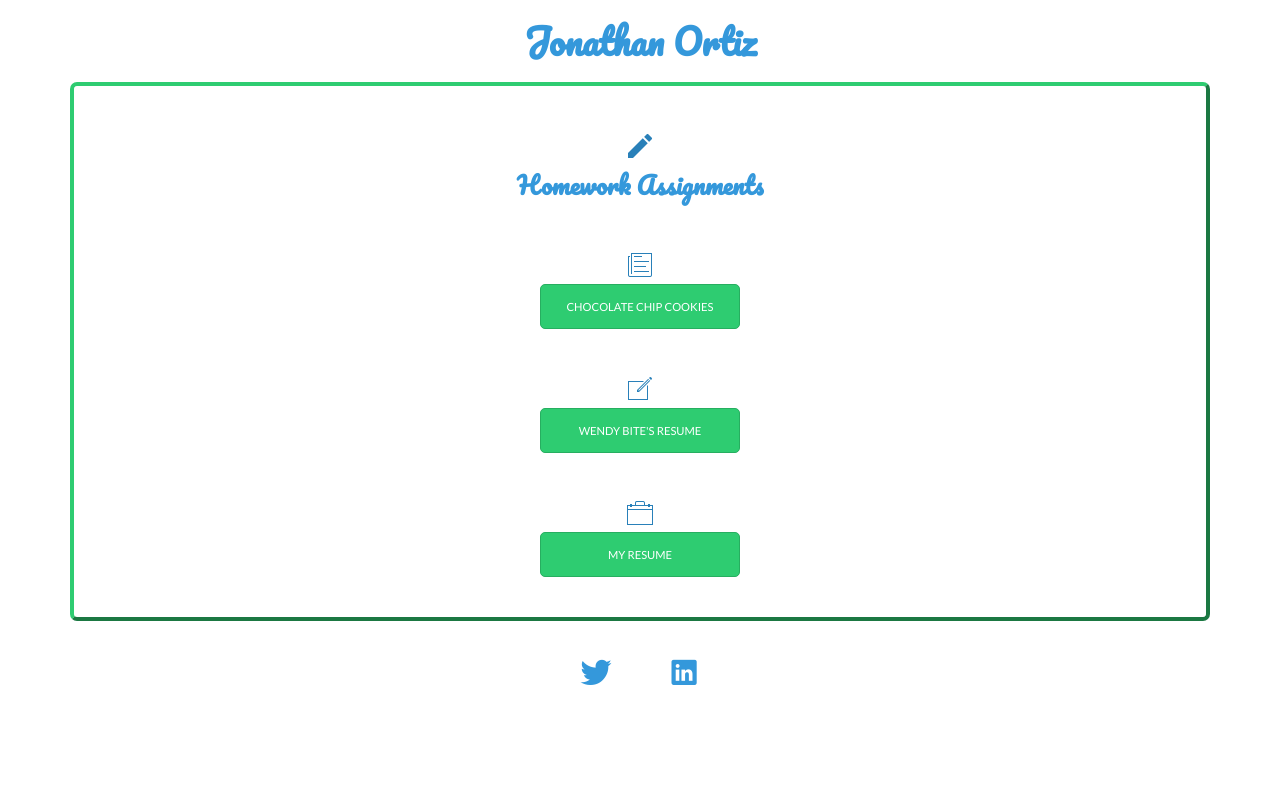
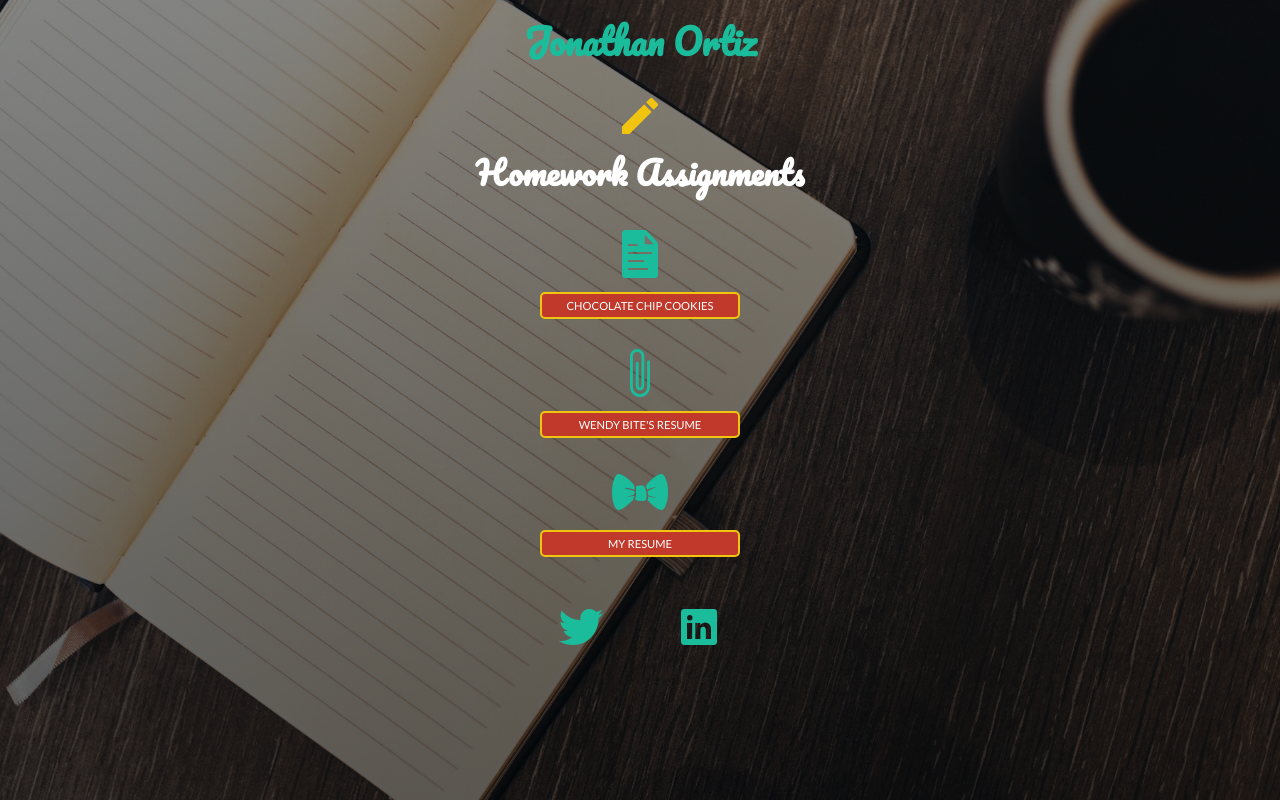
Before and after one commit to J0natr0n/j0natr0n.github.io, a PHP site: page /portfolio/index.html in a window 1280 px wide. Run offline with PHP 8.4, Linux system fonts and the light colour scheme.

Commit message:
adjustments with portfolio css

```diff
--- a/portfolio/css/style.css
+++ b/portfolio/css/style.css
@@ -4,8 +4,23 @@
     box-sizing: border-box;
 
 }
+
+
 body {
     font-family: 'lato', sans-serif;
+    background-image: linear-gradient(rgba(0, 0, 0, 0.44), rgba(0, 0, 0, 0.61)), url(img/work.jpeg);
+    background-size: cover;
+    background-repeat: no-repeat;
+    background-position: center;
+    height: 100vh;
+    max-width: auto;
+    margin: 0 auto;
+}
+
+h2 {
+    color: #fff;
+    font-family: pacifico;
+    font-size: 2em;
 }
 
 
@@ -17,26 +32,17 @@ header {
 
 }
 
-h2 {
-    text-align: center;
-    padding: 10px;
-    font-size: 1.5em;
-    font-family: pacifico;
-    color: #3498db;
-    line-height: 20px;
-}
-
 header a:link,
 header a:visited {
     text-decoration: none;
-    color: #3498db;
+    color: #1abc9c;
 
 
 }
 
 header a:hover,
 header a:active {
-    color: #2ecc71;
+    color: #f1c40f;
 
 }
 
@@ -44,20 +50,21 @@ header a:active {
 footer {
     display: inline;
     text-align: center;
+    padding: 10px;
 }
 
 
 .sub-nav li {
     display: inline;
     font-size: 3em;
+    margin: 25px;
 
 }
 
 .sub-nav li a {
     text-decoration: none;
     color: #3498db;
-    padding: 5px 15px 5px 15px;
-    margin: 5px;
+    padding: 5px 10px 5px 10px;
 
 }
 
@@ -73,27 +80,23 @@ footer {
 
 .sub-nav li a:hover,
 .sub-nav li a:active {
-    border: 2px solid #2ecc71;
-    border-style: outset;
-    border-radius: 5%;
+    border: 2px solid #f1c40f;
+    border-radius: 25%;
 }
 
 
 
 .top-row{
     margin: 0 auto;
-    max-width: 1140px;
+    max-width: 1000px;
 
 
 }
 
 .row {
-    padding: 20px;
-    max-width: 1140px;
-    border:  4px solid #2ecc71;
-    margin-bottom: 20px;
-    border-radius: 7px;
-    border-style: outset;
+    max-width: 1000px;
+    margin-bottom: 10px;
+
 
 
 
@@ -102,10 +105,9 @@ footer {
 /*-----ICONS-----*/
 
 .icon-big {
-    font-size: 2em;
-    color: #2980b9;
-    text-align: center;
-    display: inline-block;
+    font-size: 4em;
+    display: inline;
+    color: #1abc9c;
 }
 
 
@@ -114,8 +116,8 @@ footer {
     display: inline-block;
     width: 45px;
     text-align: center;
-    color: #3498db;
-    font-size: 70%;
+    color: #1abc9c;
+    font-size: 100%;
 
 
 
@@ -126,10 +128,14 @@ footer {
 
 }
 
+.icon-med {
+    font-size: 3em;
+    color: #f1c40f;
+}
+
 .box {
     text-align: center;
-    padding: 20px;
-    margin: 0 auto;
+    padding: 5px 0px 10px 0px;
 }
 
 /*-----BUTTONS-----*/
@@ -138,7 +144,7 @@ footer {
     font-family: lato;
     text-transform: uppercase;
     font-size: .7em;
-    padding: 15px;
+    padding: 5px;
     max-width: 200px;
 }
 
@@ -153,8 +159,8 @@ footer {
 
 .btn-full:link,
 .btn-full:visited {
-    background-color: #2ecc71;
-    border: 1px solid #27ae60;
+    background-color: #c0392b;
+    border: 2px solid #f1c40f;
     color: #fff;
 }
 
@@ -166,12 +172,12 @@ footer {
 
 .btn:hover,
 .btn:active {
-    background-color: #3498db;
+    background-color: #f1c40f;
 }
 
 .btn-full:hover,
 .btn-full:active {
-    border: 2px solid #2ecc71;
+    border: 2px solid #d35400;
 }
 
 .btn-ghost:hover,
--- a/portfolio/index.html
+++ b/portfolio/index.html
@@ -28,21 +28,21 @@
 
     <div class="row">
         <div class="box">
-            <i class="ion-android-create icon-big"></i>
+            <i class="ion-android-create icon-med"></i>
             <h2>Homework Assignments</h2>
         </div>
 
 
         <div class="box">
-                <i class="ion-ios-paper-outline icon-big"></i><a class="btn btn-full" a href="http://j0natr0n.github.io/portfolio/cookie-recipe">Chocolate Chip Cookies</a>
+                <i class="ion-document-text icon-big"></i><a class="btn btn-full" a href="http://j0natr0n.github.io/portfolio/cookie-recipe">Chocolate Chip Cookies</a>
             </div>
 
         <div class="box">
-                <i class="ion-ios-compose-outline icon-big"></i><a class="btn btn-full" a href="http://j0natr0n.github.io/portfolio/wendy-bite">Wendy Bite's Resume</a>
+                <i class="ion-paperclip icon-big"></i><a class="btn btn-full" a href="http://j0natr0n.github.io/portfolio/wendy-bite">Wendy Bite's Resume</a>
             </div>
 
         <div class="box">
-                <i class="ion-ios-briefcase-outline icon-big"></i><a class="btn btn-full" a href="http://j0natr0n.github.io/my-resume">My Resume</a>
+                <i class="ion-bowtie icon-big"></i><a class="btn btn-full" a href="http://j0natr0n.github.io/my-resume">My Resume</a>
             </div>
 
     </div>
```
Also changed, not shown: portfolio/style.css (+142 -118 lines), portfolio/css/img/underwater.jpeg (added), portfolio/css/img/work.jpeg (added).
